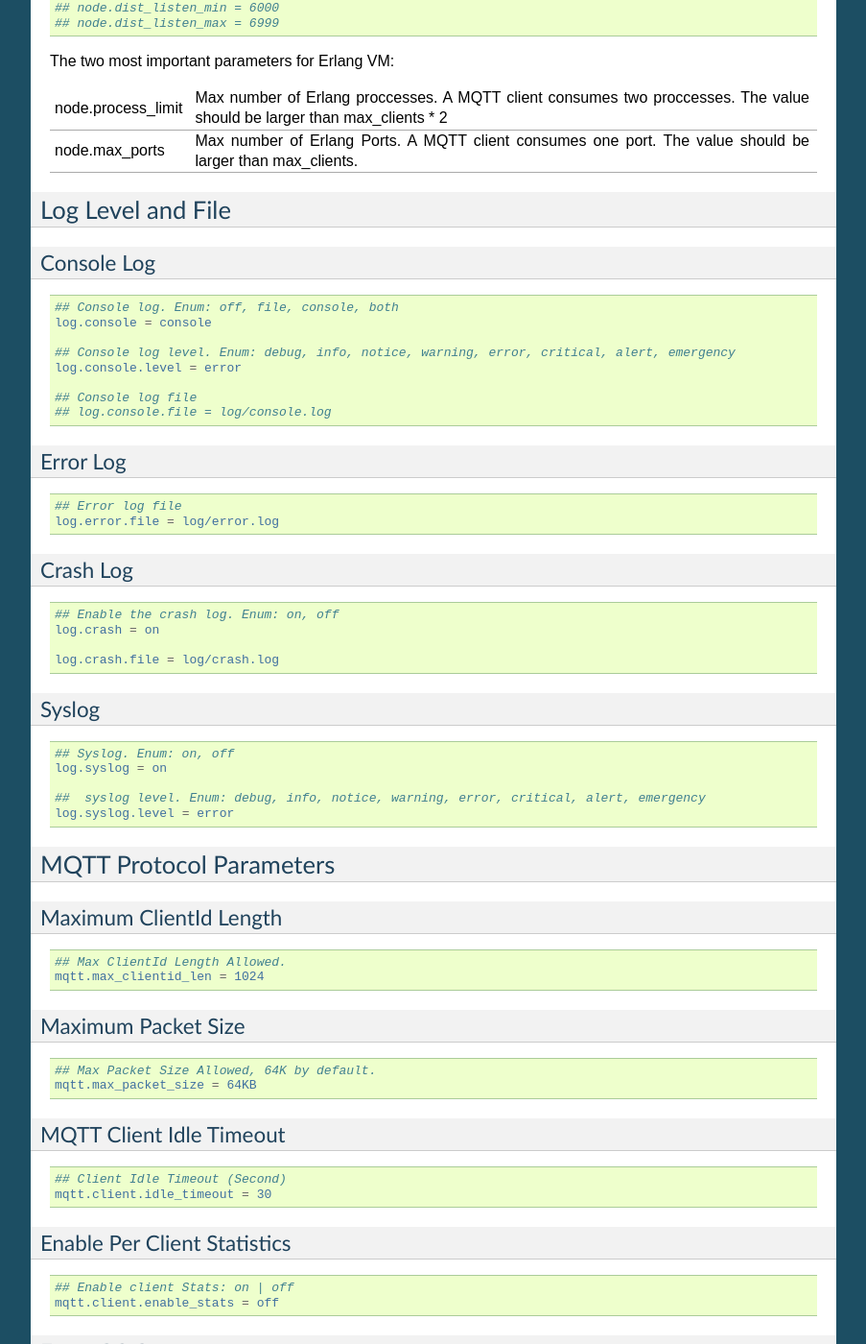
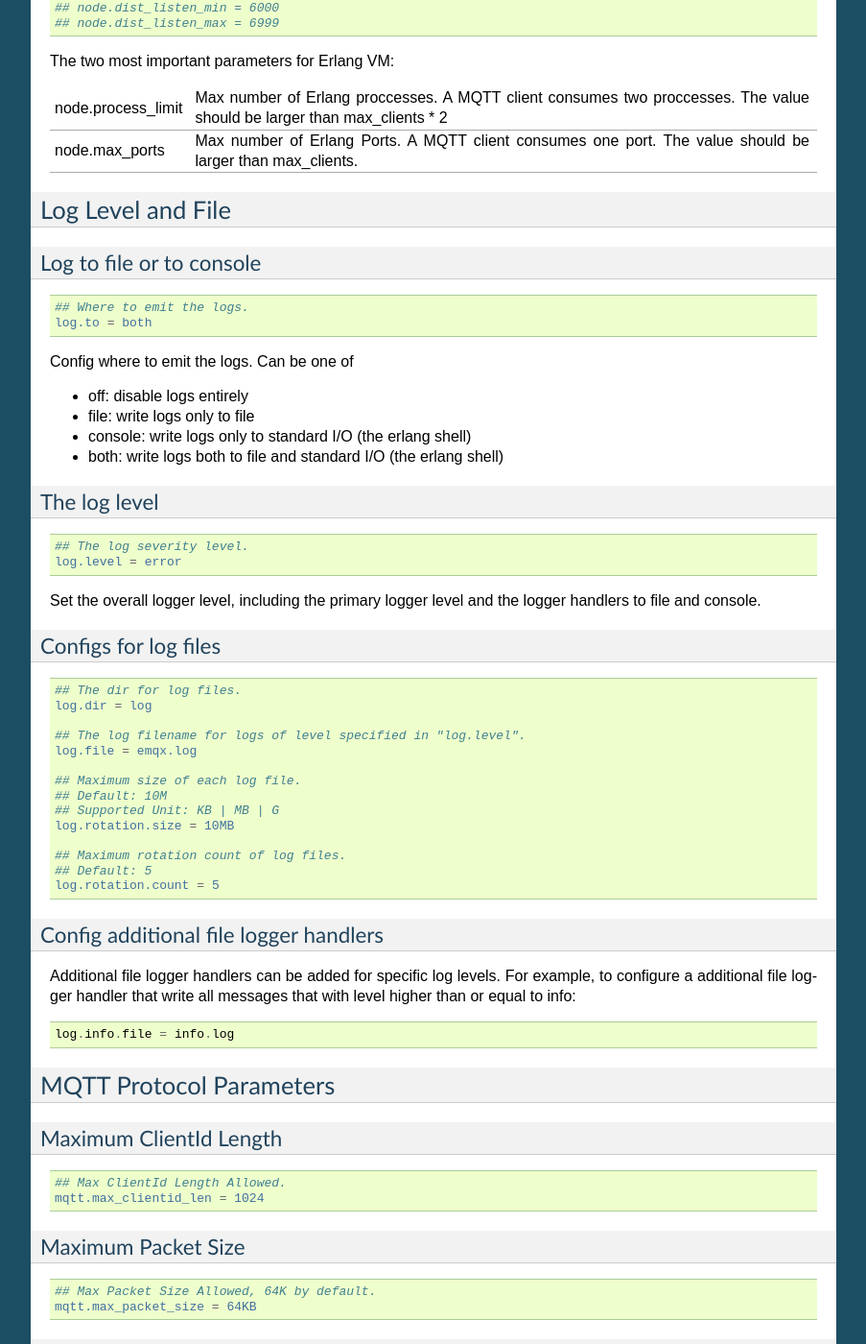
Before and after one commit to emqxarchive/emqx-docs-en, a Sphinx documentation site: the page built from source/config.rst, in a window 1280 px wide and 1400 px high, scrolled down 4105 px. Shown: the whole window at 96% size, without its empty margins (198-1101 px from the left). Built offline with Sphinx 7.4.7, drawn with Linux system fonts in a browser that asks for light colours; some of the changed text lies outside the part shown.

Commit message:
Update config.log section

```diff
--- a/source/config.rst
+++ b/source/config.rst
@@ -303,48 +303,60 @@
 Log Level and File
 ------------------
 
-Console Log
------------
+Log to file or to console
+-------------------------
 
 .. code-block:: properties
 
-    ## Console log. Enum: off, file, console, both
-    log.console = console
+    ## Where to emit the logs.
+    log.to = both
 
-    ## Console log level. Enum: debug, info, notice, warning, error, critical, alert, emergency
-    log.console.level = error
+Config where to emit the logs. Can be one of
 
-    ## Console log file
-    ## log.console.file = log/console.log
+- off: disable logs entirely
+- file: write logs only to file
+- console: write logs only to standard I/O (the erlang shell)
+- both: write logs both to file and standard I/O (the erlang shell)
 
-Error Log
----------
+The log level
+-------------
 
 .. code-block:: properties
 
-    ## Error log file
-    log.error.file = log/error.log
+    ## The log severity level.
+    log.level = error
 
-Crash Log
----------
+Set the overall logger level, including the primary logger level and
+the logger handlers to file and console.
+
+Configs for log files
+---------------------
 
 .. code-block:: properties
 
-    ## Enable the crash log. Enum: on, off
-    log.crash = on
+    ## The dir for log files.
+    log.dir = log
 
-    log.crash.file = log/crash.log
+    ## The log filename for logs of level specified in "log.level".
+    log.file = emqx.log
 
-Syslog
-------
+    ## Maximum size of each log file.
+    ## Default: 10M
+    ## Supported Unit: KB | MB | G
+    log.rotation.size = 10MB
 
-.. code-block:: properties
+    ## Maximum rotation count of log files.
+    ## Default: 5
+    log.rotation.count = 5
 
-    ## Syslog. Enum: on, off
-    log.syslog = on
+Config additional file logger handlers
+--------------------------------------
 
-    ##  syslog level. Enum: debug, info, notice, warning, error, critical, alert, emergency
-    log.syslog.level = error
+Additional file logger handlers can be added for specific log levels.
+For example, to configure a additional file logger handler that write all
+messages that with level higher than or equal to info::
+
+    log.info.file = info.log
 
 ------------------------
 MQTT Protocol Parameters
```
